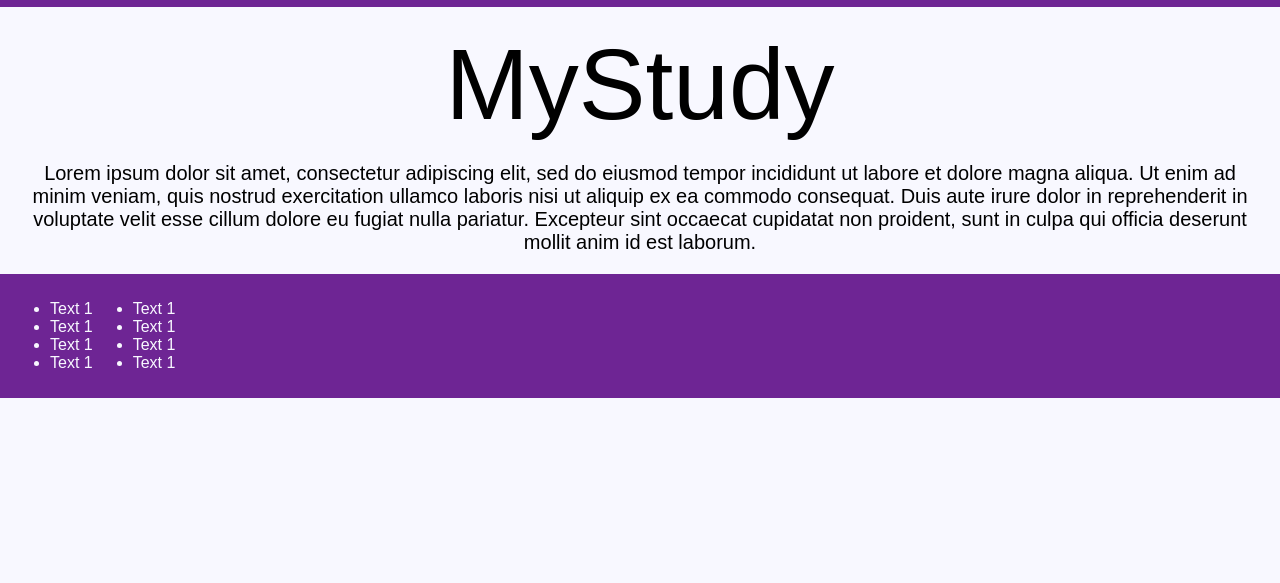
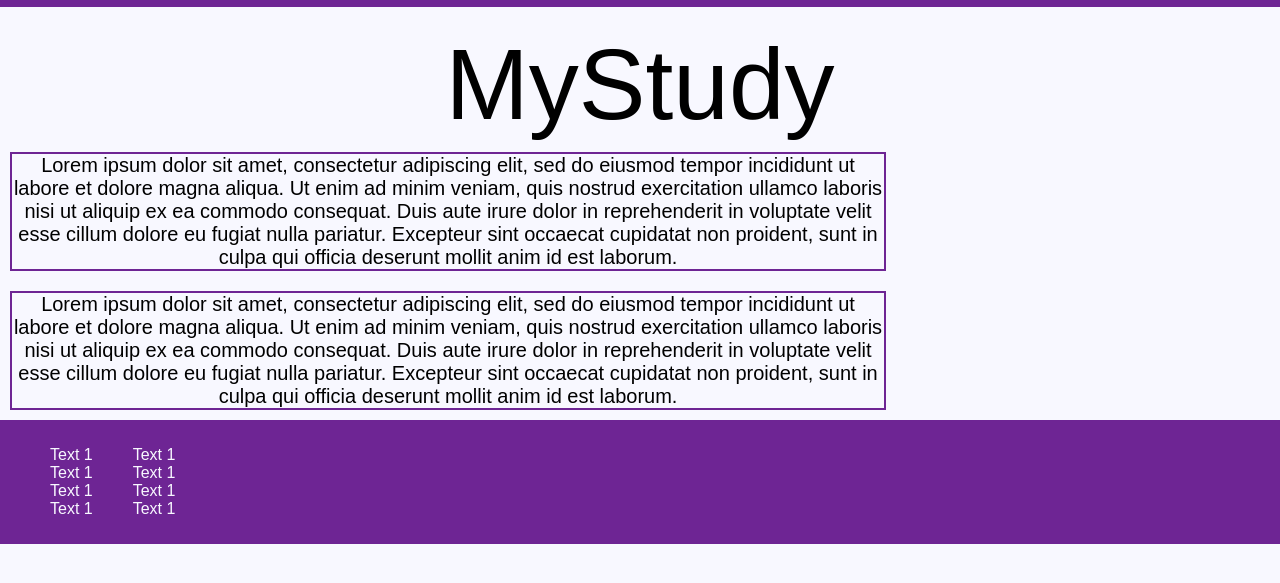
Before and after one commit to jackf21/TeamProjectDev, a plain HTML site: page MainPage.html in a window 1280 px wide. Shown: the part 113-696 px from the top of the page. Drawn offline with Linux system fonts and the light colour scheme.

Commit message:
Arranged main content

```diff
--- a/MainPage.html
+++ b/MainPage.html
@@ -18,21 +18,30 @@
 
     <h id=mainTitle class="center">MyStudy</h>
 
-    <p id="description">
-        Lorem ipsum dolor sit amet, consectetur adipiscing elit, sed do eiusmod tempor incididunt ut labore et dolore magna aliqua.
-        Ut enim ad minim veniam, quis nostrud exercitation ullamco laboris nisi ut aliquip ex ea commodo consequat.
-        Duis aute irure dolor in reprehenderit in voluptate velit esse cillum dolore eu fugiat nulla pariatur.
-        Excepteur sint occaecat cupidatat non proident, sunt in culpa qui officia deserunt mollit anim id est laborum.
-    </p>
+    <div id="mainContentContainer">
+        <p class="content">
+            Lorem ipsum dolor sit amet, consectetur adipiscing elit, sed do eiusmod tempor incididunt ut labore et dolore magna aliqua.
+            Ut enim ad minim veniam, quis nostrud exercitation ullamco laboris nisi ut aliquip ex ea commodo consequat.
+            Duis aute irure dolor in reprehenderit in voluptate velit esse cillum dolore eu fugiat nulla pariatur.
+            Excepteur sint occaecat cupidatat non proident, sunt in culpa qui officia deserunt mollit anim id est laborum.
+        </p>
+
+        <p class="content">
+            Lorem ipsum dolor sit amet, consectetur adipiscing elit, sed do eiusmod tempor incididunt ut labore et dolore magna aliqua.
+            Ut enim ad minim veniam, quis nostrud exercitation ullamco laboris nisi ut aliquip ex ea commodo consequat.
+            Duis aute irure dolor in reprehenderit in voluptate velit esse cillum dolore eu fugiat nulla pariatur.
+            Excepteur sint occaecat cupidatat non proident, sunt in culpa qui officia deserunt mollit anim id est laborum.
+        </p>
+    </div>
 
     <footer>
-        <ul class="footerList">
+        <ul class="footerList" id="footerList1">
             <li>Text 1</li>
             <li>Text 1</li>
             <li>Text 1</li>
             <li>Text 1</li>
         </ul>
-        <ul class="footerList">
+        <ul class="footerList" id="footerList2">
             <li>Text 1</li>
             <li>Text 1</li>
             <li>Text 1</li>
--- a/MainStyle.css
+++ b/MainStyle.css
@@ -25,18 +25,17 @@ body {
     align-items: center;
 }
 
-a, ul {
+a, .bannerList {
     text-decoration: none;
     color: #3F84EF;
 }
 
-.bannerList:hover {
+.bannerListItem:hover {
     background-color: rgb(138, 138, 141);
 }
 
 .bannerList {
     font-size: 25px;
-    list-style-type: none;
     z-index: 3;
     transform: translate(100%,0);
 }
@@ -49,23 +48,31 @@ a, ul {
     background-color: ghostwhite;
 }
 
-#description {
+#mainContentContainer {
+    width: 70%;
+    display: flex;
+    flex-flow: column wrap;
+}
+
+.content {
+    margin: 10px;
     font-size: 20px;
     text-align: center;
-    margin: 20px;
+    border: 2px solid #6E2594;
 }
+
 
 footer {
     background-color: #6E2594;
     padding: 10px;
     display: flex;
     flex-direction: row;
-    flex-direction: row;
 }
 
 .footerList {
     background-color: none;
     color: ghostwhite;
+    list-style: none;
 }
 
 .center {
```
